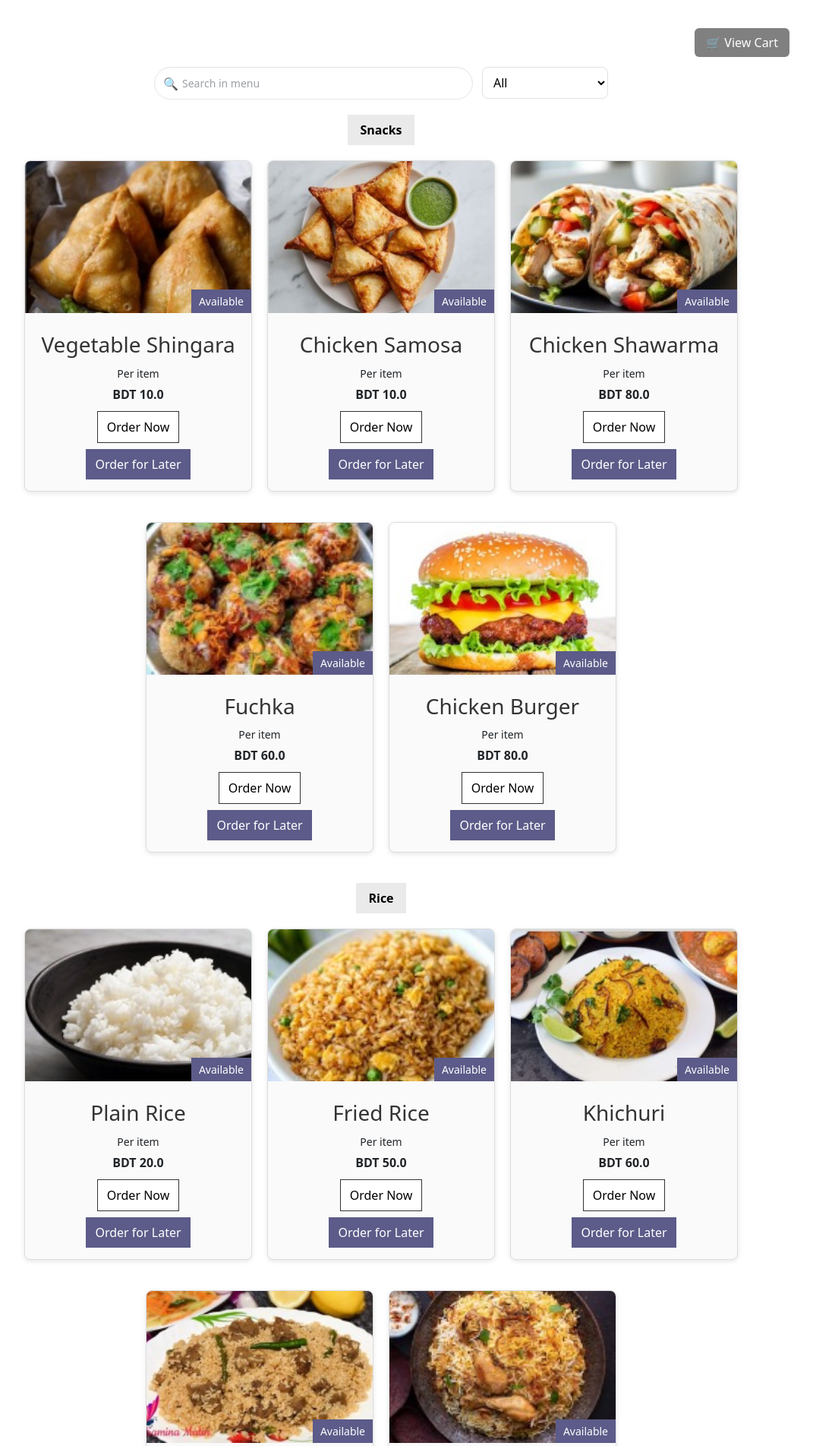
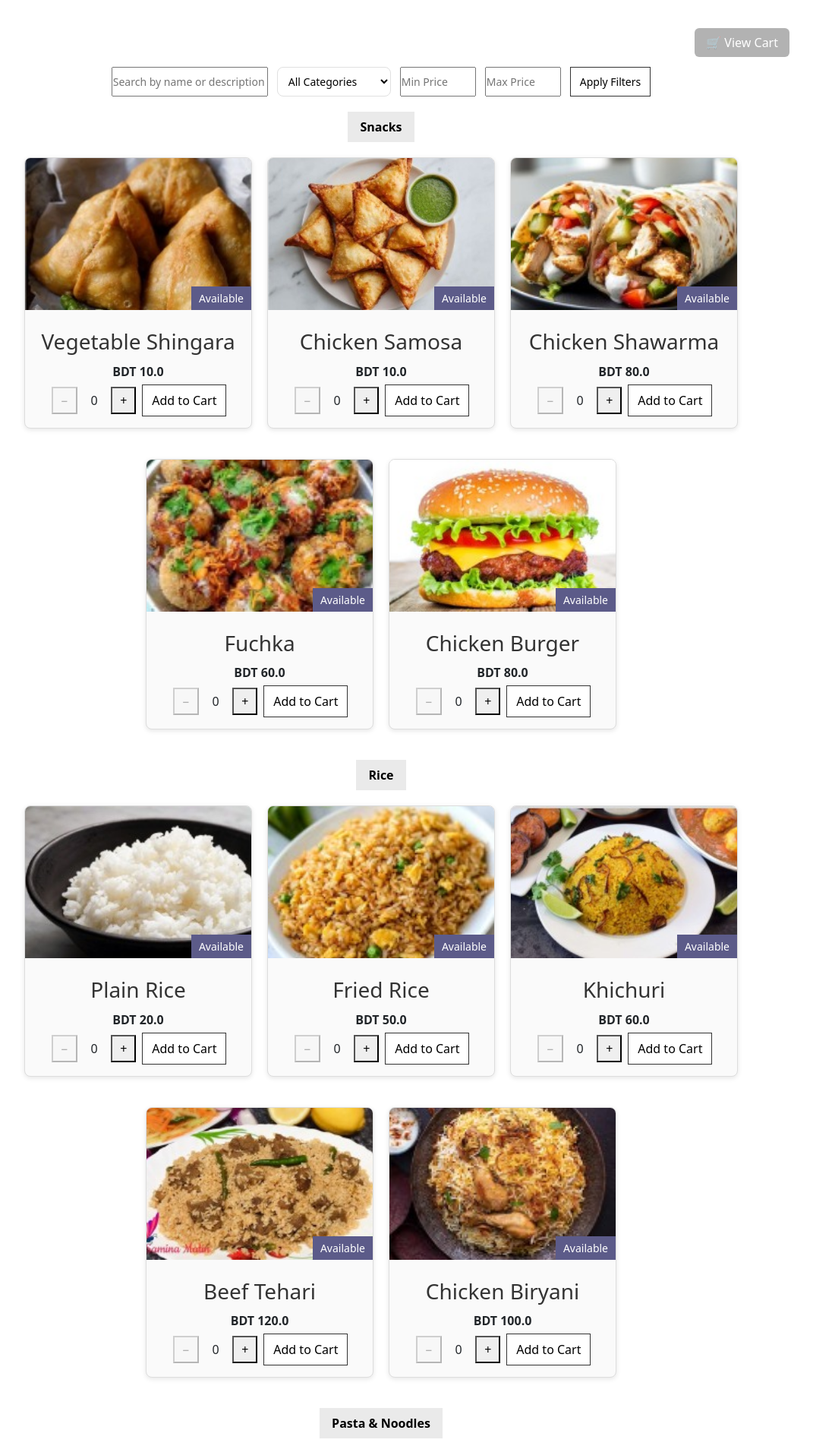
Before and after one commit to izack05/UnifyU_project_Group07, a Flask app: page /canteen in a window 1280 px wide. Shown: the part 56-1959 px from the top of the page at 76% size, without its empty margins (138-1209 px from the left). Run offline with Flask 3, Linux system fonts and the light colour scheme; some libraries are stand-ins or nearby versions.

Commit message:
changes in canteen_home.html

```diff
--- a/app.py
+++ b/app.py
@@ -722,86 +722,104 @@ from collections import defaultdict
 
 
 
+
 @app.route('/canteen')
 def canteen_home():
-    # Fetch all items as you do now
+    # Fetch all items
     items = FoodItem.query.all()
 
-    # Group by category
+    # Get filters from query params
+    selected_category = request.args.get('category', '').strip()
+    search_query = request.args.get('q', '').strip().lower()
+    min_price = request.args.get('min_price', '').strip()
+    max_price = request.args.get('max_price', '').strip()
+
+    # Convert price filters to float if possible
+    try:
+        min_price = float(min_price) if min_price else None
+    except ValueError:
+        min_price = None
+
+    try:
+        max_price = float(max_price) if max_price else None
+    except ValueError:
+        max_price = None
+
+    # Group items by category after filtering
     grouped_items = defaultdict(list)
     for item in items:
+        # Search filter
+        if search_query and not (search_query in item.name.lower() or (item.description and search_query in item.description.lower())):
+            continue
+
+        # Price filter
+        if (min_price is not None and item.price < min_price) or (max_price is not None and item.price > max_price):
+            continue
+
+        # Category filter (applied later globally)
         grouped_items[item.category].append(item)
 
-    # Categories derived from keys
+    # Apply category filter if selected
     categories = list(grouped_items.keys())
+    if selected_category and selected_category in categories:
+        filtered_grouped = defaultdict(list)
+        filtered_grouped[selected_category] = grouped_items[selected_category][:]
+        grouped_items = filtered_grouped
+        categories = [selected_category]
+    else:
+        selected_category = ""
 
-    # Selected category (optional)
-    selected = request.args.get('category', '').strip()
-    if selected and selected in categories:
-        # Narrow down to the selected category only
-        filtered_grouped = defaultdict(list)
-        filtered_grouped[selected] = grouped_items[selected][:]
-        grouped_items = filtered_grouped
-        categories = [selected]
-    else:
-        selected = ""
+    # Cart info
+    cart = session.get('cart', [])
+    total_quantity = sum(item['quantity'] for item in cart)
 
-    # Search query
-    q = request.args.get('q', '').strip().lower()
-    if q:
-        # Filter items within each category
-        for cat in list(grouped_items.keys()):
-            grouped_items[cat] = [
-                it for it in grouped_items[cat]
-                if q in it.name.lower() or (it.description and q in it.description.lower())
-            ]
-        # Remove empty categories after filtering
-        grouped_items = defaultdict(list, {c: lst for c, lst in grouped_items.items() if lst})
-
-        # If selected category became empty, reset to show "no results"
-        if selected and selected not in grouped_items:
-            grouped_items[selected] = []
-
-    cart = session.get('cart', [])
     return render_template(
         'canteen/canteen_home.html',
         grouped_items=grouped_items,
         cart=cart,
-        categories=list(grouped_items.keys()),  # update after filtering
-        selected_category=selected,
-        search_query=request.args.get('q', '').strip()
+        total_quantity=total_quantity,
+        categories=categories,
+        selected_category=selected_category,
+        search_query=search_query,
+        min_price=min_price,
+        max_price=max_price
     )
 
 
-@app.route('/add_to_cart/<int:food_id>', methods=['POST'])
+@app.route('/canteen_item/<int:food_id>', methods=['POST'])
 @login_required
-def add_to_cart(food_id):
+def canteen_item(food_id):
     item = FoodItem.query.get_or_404(food_id)
-    cart = session.get('cart', [])
+    action = request.form.get('action')  # 'increase', 'decrease', 'add'
+    key = f'temp_qty_{food_id}'
+    qty = session.get(key, 0)
 
-    # Check if item exists in cart
-    for c in cart:
-        if c['id'] == item.id:
-            if c['quantity'] < item.stock:
-                c['quantity'] += 1
-                flash(f"✅ {item.name} quantity updated in cart!", "success")
+    if action == 'increase':
+        qty = min(qty + 1, item.stock)
+    elif action == 'decrease' and qty > 0:
+        qty -= 1
+    elif action == 'add':
+        if qty <= 0:
+            flash(f"⚠️ Please select a quantity for {item.name}.", "warning")
+        else:
+            # Add to cart
+            cart = session.get('cart', [])
+            cart_item = next((c for c in cart if c['id'] == item.id), None)
+            if cart_item:
+                cart_item['quantity'] = min(cart_item['quantity'] + qty, item.stock)
             else:
-                flash(f"⚠️ Cannot add more {item.name}, stock limit reached.", "warning")
-            break
-    else:
-        if item.stock > 0:
-            cart.append({
-                'id': item.id,
-                'name': item.name,
-                'price': item.price,
-                'quantity': 1
-            })
+                cart.append({
+                    'id': item.id,
+                    'name': item.name,
+                    'price': item.price,
+                    'quantity': min(qty, item.stock)
+                })
+            session['cart'] = cart
             flash(f"✅ {item.name} added to cart!", "success")
-        else:
-            flash(f"⚠️ {item.name} is out of stock!", "warning")
+        qty = 0  # reset temp counter after adding
 
-    session['cart'] = cart
-    return redirect(url_for('canteen_home'))
+    session[key] = qty
+    return redirect(request.referrer or url_for('canteen_home'))
 
 @app.route('/update_cart/<int:food_id>', methods=['POST'])
 @login_required
@@ -816,7 +834,7 @@ def update_cart(food_id):
             elif action == 'decrease':
                 item['quantity'] -= 1
                 if item['quantity'] <= 0:
-                    cart.remove(item)  # remove if qty goes to 0
+                    cart.remove(item)
             elif action == 'remove':
                 cart.remove(item)
             break
@@ -824,20 +842,16 @@ def update_cart(food_id):
     session['cart'] = cart
     return redirect(url_for('cart'))
 
-
 @app.route('/cart')
 @login_required
 def cart():
     cart = session.get('cart', [])
-
-    # Ensure all items have quantity ≥ 1
+    # Ensure all quantities ≥ 1
     for item in cart:
         if 'quantity' not in item or item['quantity'] < 1:
             item['quantity'] = 1
 
-    session['cart'] = cart  # update session
-
-    # Calculate total
+    session['cart'] = cart
     total = sum(item['price'] * item['quantity'] for item in cart)
 
     return render_template('canteen/cart.html', cart=cart, total=total)
@@ -846,7 +860,6 @@ def cart():
 @login_required
 def invoice():
     last_order = session.get('last_order')
-
     if not last_order:
         flash("❌ No recent order found.", "danger")
         return redirect(url_for('canteen_home'))
@@ -857,12 +870,10 @@ def invoice():
 
     return render_template('canteen/invoice.html', items=items, subtotal=subtotal, total=total)
 
-
 @app.route('/confirm_order', methods=['POST'])
 @login_required
 def confirm_order():
     cart = session.get('cart', [])
-
     if not cart:
         flash("❌ Your cart is empty.", "danger")
         return redirect(url_for('cart'))
@@ -879,12 +890,6 @@ def confirm_order():
 
     db.session.commit()
 
-    updated_items = FoodItem.query.all()
-    for item in updated_items:
-        print(f"{item.name}: {item.stock} left in stock")  # prints to server console
-
-
-    # Calculate total
     total = sum(item['price'] * item['quantity'] for item in cart)
 
     # Save last order in session for invoice
@@ -898,6 +903,7 @@ def confirm_order():
 
     flash("✅ Order confirmed successfully!", "success")
     return redirect(url_for('invoice'))
+
 
 #---------------Nur Routes---------------------
 
--- a/templates/canteen/canteen_home.html
+++ b/templates/canteen/canteen_home.html
@@ -1,7 +1,6 @@
 {% extends "layout/base.html" %}
 
 {% block content %}
-
 <style>
   /* Buttons */
   .btn-order-now {
@@ -17,19 +16,6 @@
     transform: translateY(-2px);
   }
 
-  .btn-order-later {
-    padding: 8px 12px;
-    background-color: #5c5b89;
-    color: white;
-    border: none;
-    cursor: pointer;
-    transition: all 0.3s ease;
-  }
-  .btn-order-later:hover {
-    background-color: #454270;
-    transform: translateY(-2px);
-  }
-
   .btn-out-of-stock {
     padding: 8px 12px;
     background-color: gray;
@@ -38,184 +24,62 @@
     cursor: not-allowed;
   }
 
-  /* Cart notification bubble */
-  .cart-wrapper {
-    position: relative;
-    display: inline-block;
-  }
+  .cart-wrapper { position: relative; display: inline-block; }
   .cart-badge {
-    position: absolute;
-    top: -8px;
-    right: -10px;
-    background: red;
-    color: white;
-    font-size: 12px;
-    font-weight: bold;
-    padding: 2px 6px;
-    border-radius: 50%;
+    position: absolute; top: -8px; right: -10px;
+    background: red; color: white; font-size: 12px;
+    font-weight: bold; padding: 2px 6px; border-radius: 50%;
     box-shadow: 0 0 4px rgba(0,0,0,0.3);
   }
   .btn-view-cart {
-    background:#2e2e54;
-    color:white;
-    padding:8px 15px;
-    border-radius:6px;
-    text-decoration:none;
-    transition: all 0.3s ease;
+    background:#2e2e54; color:white; padding:8px 15px; border-radius:6px;
+    text-decoration:none; transition: all 0.3s ease;
   }
-  .btn-view-cart:hover {
-    background:#454270;
-  }
-  .btn-view-cart.disabled {
-    background: gray;
-    cursor: not-allowed;
-  }
+  .btn-view-cart:hover { background:#454270; }
+  .btn-view-cart.disabled { background: gray; cursor: not-allowed; }
 
-  /* Filters row */
-  .filters-row {
-    display:flex;
-    justify-content:center;
-    margin: 0 20px 20px;
-    gap: 12px;
-    flex-wrap: wrap;
-  }
-  .category-select {
-    padding:8px 10px;
-    border:1px solid #e0e0e0;
-    border-radius:8px;
-    background:#fff;
-  }
+  /* Filters & search */
+  .filters-row { display:flex; justify-content:center; margin: 0 20px 20px; gap: 12px; flex-wrap: wrap; }
+  .category-select { padding:8px 10px; border:1px solid #e0e0e0; border-radius:8px; background:#fff; }
+  .menu-search input, .menu-search select, .menu-search button { font-size:14px; }
 
-  /* Search bar (pill style) */
-  .menu-search {
-    display: flex;
-    justify-content: center;
-    margin: 0;
-  }
-  .search-input {
-    position: relative;
-    width: 100%;
-    max-width: 420px;
-  }
-  .search-input .search-icon {
-    position: absolute;
-    left: 12px;
-    top: 50%;
-    transform: translateY(-50%);
-    color: #9aa0a6;
-    font-size: 16px;
-    pointer-events: none;
-  }
-  .search-input input {
-    width: 100%;
-    padding: 10px 14px 10px 36px; /* left padding for icon */
-    border: 1px solid #e6e6e6;
-    border-radius: 22px;
-    outline: none;
-    background: #ffffff;
-    box-shadow: inset 0 1px 2px rgba(0,0,0,0.04);
-    transition: box-shadow .2s, border-color .2s;
-    font-size: 14px;
-    color: #2b2b2b;
-  }
-  .search-input input::placeholder {
-    color: #9aa0a6;
-  }
-  .search-input input:focus {
-    border-color: #cfd3d7;
-    box-shadow: 0 0 0 3px rgba(92,91,137,0.08);
-  }
-
-  /* Grid cards */
-  .category-title {
-    text-align: center;
-    margin: 20px 0;
-  }
-  .category-title button {
-    border: none;
-    padding: 8px 16px;
-    background-color: #eaeaea;
-    font-weight: bold;
-    font-size: 16px;
-  }
-  .food-grid {
-    display: flex;
-    flex-wrap: wrap;
-    justify-content: center;
-    gap: 20px;
-    padding: 0 20px;
-  }
-  .food-card {
-    flex: 0 0 30%;
-    max-width: 300px;
-    border: 1px solid #ddd;
-    border-radius: 8px;
-    overflow: hidden;
-    background-color: #fafafa;
-    box-shadow: 0 2px 6px rgba(0,0,0,0.1);
-    margin-bottom: 20px;
-  }
-  .food-thumb {
-    position: relative;
-  }
-  .food-thumb img {
-    width: 100%;
-    height: 200px;
-    object-fit: cover;
-  }
-  .food-badge {
-    position: absolute;
-    bottom: 0;
-    right: 0;
-    background: #5c5b89;
-    color: white;
-    padding: 5px 10px;
-    font-size: 14px;
-  }
-  .food-body {
-    padding: 15px;
-    text-align: center;
-  }
-  .empty-state {
-    text-align:center;
-    color:#666;
-    margin: 8px 0 24px;
-  }
+  /* Food grid & cards */
+  .category-title { text-align: center; margin: 20px 0; }
+  .category-title button { border: none; padding: 8px 16px; background-color: #eaeaea; font-weight: bold; font-size: 16px; }
+  .food-grid { display: flex; flex-wrap: wrap; justify-content: center; gap: 20px; padding: 0 20px; }
+  .food-card { flex: 0 0 30%; max-width: 300px; border: 1px solid #ddd; border-radius: 8px; overflow: hidden; background-color: #fafafa; box-shadow: 0 2px 6px rgba(0,0,0,0.1); margin-bottom: 20px; }
+  .food-thumb { position: relative; }
+  .food-thumb img { width: 100%; height: 200px; object-fit: cover; }
+  .food-badge { position: absolute; bottom: 0; right: 0; background: #5c5b89; color: white; padding: 5px 10px; font-size: 14px; }
+  .food-body { padding: 15px; text-align: center; }
+  .empty-state { text-align:center; color:#666; margin: 8px 0 24px; }
 
   /* Flash messages */
-  .flash-container {
-    max-width: 920px;
-    margin: 10px auto 16px;
-    padding: 0 16px;
-  }
-  .flash {
-    padding: 10px 12px;
-    border-radius: 8px;
-    margin-bottom: 8px;
-    border: 1px solid #e6e6e6;
-    background: #f8f9fb;
-    color: #2b2b2b;
-    font-size: 14px;
-  }
+  .flash-container { max-width: 920px; margin: 10px auto 16px; padding: 0 16px; }
+  .flash { padding: 10px 12px; border-radius: 8px; margin-bottom: 8px; border: 1px solid #e6e6e6; background: #f8f9fb; color: #2b2b2b; font-size: 14px; }
   .flash.success { background:#eaf6ed; border-color:#cfe9d6; color:#1f7a37; }
-  .flash.error   { background:#fdeaea; border-color:#f3c2c2; color:#9d1c1c; }
+  .flash.error { background:#fdeaea; border-color:#f3c2c2; color:#9d1c1c; }
   .flash.warning { background:#fff7e6; border-color:#ffe2a8; color:#8a5d00; }
-  .flash.auth    { background:#eef1ff; border-color:#d9dffc; color:#2e3a8c; }
+  .flash.auth { background:#eef1ff; border-color:#d9dffc; color:#2e3a8c; }
+
+  /* Quantity buttons */
+  .qty-btn { padding:4px 10px; margin:0 2px; }
+  .disabled { opacity: .6; cursor: not-allowed; }
 </style>
 
 <!-- Cart Button -->
 <div style="text-align: right; margin: 20px;">
-  {% if cart and cart|length > 0 %}
+  {% if cart and total_quantity > 0 %}
     <a href="{{ url_for('cart') }}" class="btn-view-cart cart-wrapper">
       🛒 View Cart
-      <span class="cart-badge">{{ cart|length }}</span>
+      <span class="cart-badge">{{ total_quantity }}</span>
     </a>
   {% else %}
     <span class="btn-view-cart disabled">🛒 View Cart</span>
   {% endif %}
 </div>
 
-<!-- Flash messages (render them on this page) -->
+<!-- Flash messages -->
 {% with messages = get_flashed_messages(with_categories=true) %}
   {% if messages %}
     <div class="flash-container">
@@ -226,99 +90,26 @@
   {% endif %}
 {% endwith %}
 
-<!-- Filters: Search + Category -->
-<div class="filters-row">
-  <!-- Search bar -->
-  <form method="get" action="{{ url_for('canteen_home') }}" class="menu-search" style="flex:1; min-width:260px; max-width:420px;">
-    <div class="search-input">
-      <span class="search-icon" aria-hidden="true">🔍</span>
-      <input
-        type="text"
-        name="q"
-        value="{{ search_query or '' }}"
-        placeholder="Search in menu"
-        autocomplete="off"
-        aria-label="Search in menu"
-      />
-    </div>
+<!-- Filters Form -->
+<form method="get" action="{{ url_for('canteen_home') }}" class="menu-search filters-row">
+    <input type="text" name="q" placeholder="Search by name or description" value="{{ search_query or '' }}" />
 
-    {# Preserve current category when searching #}
-    {% if selected_category %}
-      <input type="hidden" name="category" value="{{ selected_category }}">
-    {% endif %}
-    {# Preserve current price range if provided #}
-    {% if sel_min is defined and sel_max is defined %}
-      <input type="hidden" name="price_min" value="{{ sel_min }}">
-      <input type="hidden" name="price_max" value="{{ sel_max }}">
-    {% endif %}
-  </form>
-
-  <!-- Category dropdown -->
-  <form method="get" action="{{ url_for('canteen_home') }}">
-    <select name="category" class="category-select" onchange="this.form.submit()">
-      <option value="" {% if not selected_category %}selected{% endif %}>All</option>
+    <select name="category" class="category-select">
+        <option value="">All Categories</option>
         {% for cat in categories %}
             <option value="{{ cat }}" {% if selected_category == cat %}selected{% endif %}>{{ cat }}</option>
         {% endfor %}
     </select>
 
-    {# Preserve current search and price when changing category #}
-    {% if search_query %}
-      <input type="hidden" name="q" value="{{ search_query }}">
-    {% endif %}
-    {% if sel_min is defined and sel_max is defined %}
-      <input type="hidden" name="price_min" value="{{ sel_min }}">
-      <input type="hidden" name="price_max" value="{{ sel_max }}">
-    {% endif %}
-    <noscript><button type="submit" class="btn-order-now">Apply</button></noscript>
+    <input type="number" name="min_price" placeholder="Min Price" value="{{ min_price or '' }}" style="width:100px;" />
+    <input type="number" name="max_price" placeholder="Max Price" value="{{ max_price or '' }}" style="width:100px;" />
+
+    <button type="submit" class="btn-order-now">Apply Filters</button>
 </form>
-</div>
 
-{% if selected_category %}
-  <!-- Selected category header -->
-  <div class="category-title">
-    <button>{{ selected_category }}</button>
-  </div>
-
-  {% set items_list = grouped_items.get(selected_category, []) %}
-  {% if not items_list %}
-    <p class="empty-state">No items found.</p>
-  {% else %}
-    <div class="food-grid">
-      {% for item in items_list %}
-        <div class="food-card">
-          <div class="food-thumb">
-            <img src="{{ url_for('static', filename='canteen/' ~ item.image) }}" alt="{{ item.name }}">
-            <div class="food-badge">
-              {% if item.stock > 0 %}Available{% else %}Out of Stock{% endif %}
-            </div>
-          </div>
-          <div class="food-body">
-            <h3 style="margin: 10px 0; color: #333;">{{ item.name }}</h3>
-            <p style="margin: 5px 0; font-size: 14px;">Per item</p>
-            <p style="margin: 5px 0; font-weight: bold;">BDT {{ item.price }}</p>
-
-            {% if item.stock > 0 %}
-              <form action="{{ url_for('add_to_cart', food_id=item.id) }}" method="POST" style="margin-top: 10px;">
-                <button type="submit" class="btn-order-now">Order Now</button>
-              </form>
-              <button class="btn-order-later" style="margin-top: 8px;">Order for Later</button>
-            {% else %}
-              <button disabled class="btn-out-of-stock" style="margin-top: 10px;">Out of Stock</button>
-            {% endif %}
-          </div>
-        </div>
-      {% endfor %}
-    </div>
-  {% endif %}
-{% else %}
-  {% if not grouped_items %}
-    <p class="empty-state">No items found.</p>
-  {% else %}
+<!-- Food Items -->
 {% for category, items in grouped_items.items() %}
-      <div class="category-title">
-        <button>{{ category }}</button>
-      </div>
+  <div class="category-title"><button>{{ category }}</button></div>
 
   {% if not items %}
     <p class="empty-state">No items found.</p>
@@ -328,22 +119,24 @@
         <div class="food-card">
           <div class="food-thumb">
             <img src="{{ url_for('static', filename='canteen/' ~ item.image) }}" alt="{{ item.name }}">
-                <div class="food-badge">
-                  {% if item.stock > 0 %}Available{% else %}Out of Stock{% endif %}
-                </div>
+            <div class="food-badge">{% if item.stock > 0 %}Available{% else %}Out of Stock{% endif %}</div>
           </div>
           <div class="food-body">
-                <h3 style="margin: 10px 0; color: #333;">{{ item.name }}</h3>
-                <p style="margin: 5px 0; font-size: 14px;">Per item</p>
-                <p style="margin: 5px 0; font-weight: bold;">BDT {{ item.price }}</p>
+            <h3 style="margin:10px 0; color:#333;">{{ item.name }}</h3>
+            <p style="margin:5px 0; font-weight:bold;">BDT {{ item.price }}</p>
 
             {% if item.stock > 0 %}
-                  <form action="{{ url_for('add_to_cart', food_id=item.id) }}" method="POST" style="margin-top: 10px;">
-                    <button type="submit" class="btn-order-now">Order Now</button>
+              {% set qty = session.get('temp_qty_' ~ item.id, 0) %}
+              <form action="{{ url_for('canteen_item', food_id=item.id) }}" method="POST" style="display:flex; justify-content:center; align-items:center; gap:6px; flex-wrap:wrap;">
+                {% if csrf_token %}{{ csrf_token() }}{% endif %}
+                <button type="submit" name="action" value="decrease" class="qty-btn" {% if qty <= 0 %}disabled{% endif %}>−</button>
+                <span style="min-width:28px; text-align:center;">{{ qty }}</span>
+                <button type="submit" name="action" value="increase" class="qty-btn">+</button>
+                <input type="hidden" name="quantity" value="{{ qty }}">
+                <button type="submit" name="action" value="add" class="btn-order-now">Add to Cart</button>
               </form>
-                  <button class="btn-order-later" style="margin-top: 8px;">Order for Later</button>
             {% else %}
-                  <button disabled class="btn-out-of-stock" style="margin-top: 10px;">Out of Stock</button>
+              <button class="btn-out-of-stock" disabled>Out of Stock</button>
             {% endif %}
           </div>
         </div>
@@ -351,7 +144,4 @@
     </div>
   {% endif %}
 {% endfor %}
-  {% endif %}
-{% endif %}
-
 {% endblock %}
```
Also changed, not shown: templates/canteen/cart.html (+23 -22 lines), instance/users.db. Lines whose indentation alone changed are shown as unchanged.
